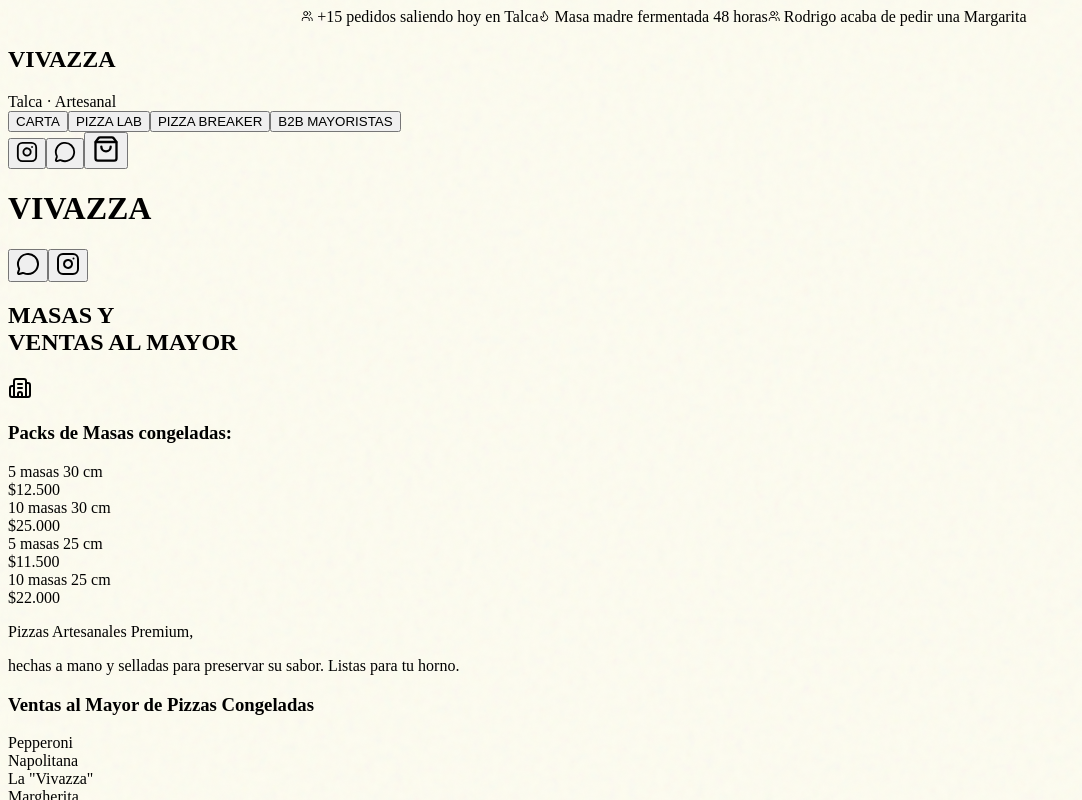
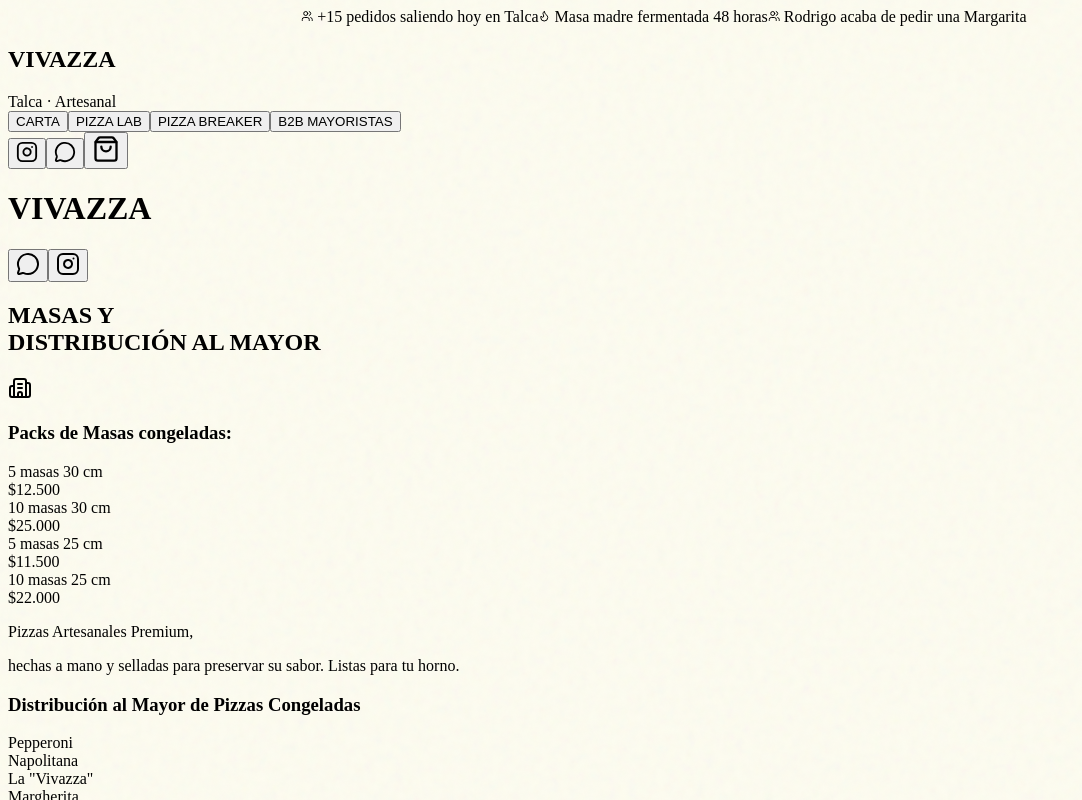
Before and after one commit to thinkfashz/vivazza, a Next.js app: page / in a window 1280 px wide. Both pictures are taken after a click on the button "B2B MAYORISTAS". Shown: the top 800 px of the page, without its empty margins (0-1082 px from the left). Built offline with nearby package versions, Linux system fonts and the light colour scheme; grey boxes are pictures that could not be loaded.

Commit message:
refactor: Update wholesale terminology to "Distribución"
Replace "Venta al Mayor" with "Distribución al Mayor" across the application's UI elements and component titles. This change aims to better reflect the nature of the wholesale offering as a distribution partnership rather than just sales.

```diff
--- a/App.tsx
+++ b/App.tsx
@@ -139,7 +139,7 @@
           <div className="flex space-x-10">
             {['menu', 'catalog', 'wholesale', 'game'].map((sec) => (
               <button key={sec} onClick={() => handleNavChange(sec as Section)} className={`font-heading text-xl uppercase tracking-tight transition-all duration-300 ${activeSection === sec ? 'text-vivazza-red scale-110' : 'text-vivazza-stone hover:text-vivazza-red opacity-60 hover:opacity-100'}`}>
-                {sec === 'wholesale' ? 'Venta al Mayor' : sec === 'game' ? 'Jugar' : sec === 'catalog' ? 'Catálogo' : 'Inicio'}
+                {sec === 'wholesale' ? 'Distribución al Mayor' : sec === 'game' ? 'Jugar' : sec === 'catalog' ? 'Catálogo' : 'Inicio'}
               </button>
             ))}
           </div>
@@ -210,7 +210,7 @@
           {/* Central Wholesale Button */}
           <button onClick={() => handleNavChange('wholesale')} className={`relative -mt-10 flex flex-col items-center justify-center w-16 h-16 rounded-full shadow-lg transition-all active:scale-90 ${activeSection === 'wholesale' ? 'bg-vivazza-stone text-vivazza-gold' : 'bg-vivazza-red text-white'}`}>
             <Building2 size={28} />
-            <div className={`absolute -bottom-6 text-[9px] font-black uppercase tracking-tighter ${activeSection === 'wholesale' ? 'text-vivazza-stone' : 'text-gray-400'}`}>Venta Mayor</div>
+            <div className={`absolute -bottom-6 text-[9px] font-black uppercase tracking-tighter ${activeSection === 'wholesale' ? 'text-vivazza-stone' : 'text-gray-400'}`}>Distribución</div>
           </button>
 
           <button onClick={() => handleNavChange('game')} className={`flex flex-col items-center gap-1 px-3 py-1 transition-all duration-300 ${activeSection === 'game' ? 'text-vivazza-red translate-y-[-4px]' : 'text-gray-400'}`}>
--- a/components/Wholesale.tsx
+++ b/components/Wholesale.tsx
@@ -21,7 +21,7 @@
         <div className="relative z-10 p-12 text-center border-b border-gray-100">
            <div className="w-16 h-1 bg-vivazza-red/20 mx-auto mb-6 rounded-full"></div>
            <h2 className="font-heading text-6xl md:text-8xl text-vivazza-stone uppercase leading-none mb-2 tracking-tight">
-             MASAS Y <br/><span className="text-vivazza-red/70">VENTAS AL MAYOR</span>
+             MASAS Y <br/><span className="text-vivazza-red/70">DISTRIBUCIÓN AL MAYOR</span>
            </h2>
            <div className="flex justify-center items-center gap-4 mt-6">
               <span className="h-px w-12 bg-vivazza-gold/30"></span>
@@ -68,7 +68,7 @@
           {/* Columna Derecha: Pizzas Congeladas */}
           <div className="space-y-10">
             <div className="flex items-center gap-4 mb-4 border-b border-gray-100 pb-4">
-               <h3 className="font-heading text-3xl text-gray-400 uppercase">Ventas al Mayor de Pizzas Congeladas</h3>
+               <h3 className="font-heading text-3xl text-gray-400 uppercase">Distribución al Mayor de Pizzas Congeladas</h3>
             </div>
 
             <div className="grid grid-cols-2 gap-x-4 gap-y-3 mb-10">
```
